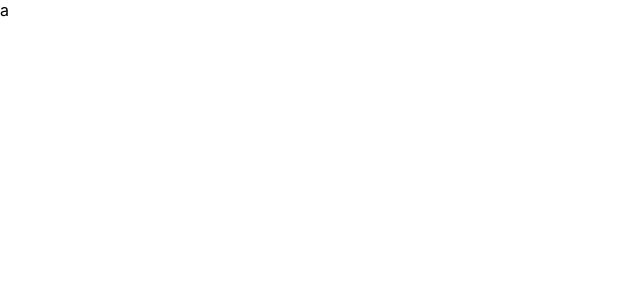
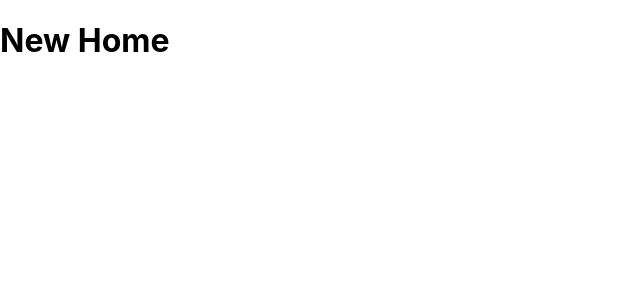
Before and after one commit to aidensung/art-market, a React (Create React App) app: page / in a window 1280 px wide. Shown: the top 300 px of the page, without its empty margins (0-640 px from the left). Built offline with nearby package versions, Linux system fonts and the light colour scheme.

Commit message:
router initial setup

```diff
--- a/package.json
+++ b/package.json
@@ -8,6 +8,7 @@
     "@testing-library/user-event": "^12.1.10",
     "react": "^17.0.2",
     "react-dom": "^17.0.2",
+    "react-router-dom": "^5.2.0",
     "react-scripts": "4.0.3",
     "web-vitals": "^1.0.1"
   },
--- a/src/App.js
+++ b/src/App.js
@@ -1,7 +1,8 @@
-import "./App.css";
+import './App.css';
+import ROUTES, { RenderRoutes } from './routes';
 
 function App() {
-  return <a>a</a>;
+	return <RenderRoutes routes={ROUTES} />;
 }
 
 export default App;
--- /dev/null
+++ b/src/Home.js
@@ -0,0 +1,7 @@
+import React from 'react';
+
+const Home = (props) => {
+	return <h1>New Home</h1>;
+};
+
+export default Home;
--- a/src/index.js
+++ b/src/index.js
@@ -3,12 +3,15 @@ import ReactDOM from 'react-dom';
 import './index.css';
 import App from './App';
 import reportWebVitals from './reportWebVitals';
+import { BrowserRouter } from 'react-router-dom';
 
 ReactDOM.render(
-  <React.StrictMode>
-    <App />
-  </React.StrictMode>,
-  document.getElementById('root')
+	<React.StrictMode>
+		<BrowserRouter>
+			<App />
+		</BrowserRouter>
+	</React.StrictMode>,
+	document.getElementById('root')
 );
 
 // If you want to start measuring performance in your app, pass a function
--- /dev/null
+++ b/src/routes.js
@@ -0,0 +1,205 @@
+import React from 'react';
+import { Route, Switch } from 'react-router-dom';
+import Home from './Home';
+
+const ROUTES = [
+	{ path: '/', key: 'ROOT', exact: true, component: Home },
+	{
+		path: '/auth',
+		key: 'AUTH',
+		component: RenderRoutes,
+		routes: [
+			{
+				path: '/auth/signup',
+				key: 'AUTH_SIGN_UP',
+				exact: true,
+				component: () => <h1>SignUp</h1>,
+			},
+			{
+				path: '/auth/login',
+				key: 'AUTH_LOG_IN',
+				exact: true,
+				component: () => <h1>LogIn</h1>,
+			},
+		],
+	},
+	{
+		path: '/profile',
+		key: 'PROFILE',
+		component: RenderRoutes,
+		routes: [
+			{
+				path: '/profile',
+				key: 'PROFILE_ROOT',
+				exact: true,
+				component: () => <h1>Profile Overview</h1>,
+			},
+			{
+				path: '/profile/transaction-history',
+				key: 'PROFILE_TRANSACTION_HISTORY',
+				exact: true,
+				component: () => <h1>Transaction History</h1>,
+			},
+			{
+				path: '/profile/transaction-history/:tid',
+				key: 'PROFILE_TRANSACTION_HISTORY_DETAIL',
+				exact: true,
+				component: () => <h1>Transaction History of OOO</h1>,
+			},
+			{
+				path: '/profile/favourites',
+				key: 'PROFILE_FAVOURITES',
+				exact: true,
+				component: () => <h1> List of Favourites </h1>,
+			},
+			{
+				path: '/profile/artworks-history',
+				key: 'PROFILE_ARTWORKS_HISTORY',
+				exact: true,
+				component: () => <h1>List of artworks</h1>,
+			},
+			{
+				path: '/profile/artworks-history/:aid',
+				key: 'PROFILE_ARTWORKS_HISTORY_DETAIL',
+				exact: true,
+				component: () => <h1>Detail of Artwork</h1>,
+			},
+			{
+				path: '/profile/jobs-history',
+				key: 'PROFILE_JOBS-HISTORY',
+				exact: true,
+				component: () => <h1>List of Jobs</h1>,
+			},
+			{
+				path: '/profile/jobs-history/:jid',
+				key: 'PROFILE_JOBS-HISTORY_DETAIL',
+				exact: true,
+				component: () => <h1>Detail of Job</h1>,
+			},
+			{
+				path: '/profile/inbox',
+				key: 'PROFILE_INBOX',
+				exact: true,
+				component: () => <h1>List of Message</h1>,
+			},
+			{
+				path: '/profile/inbox/:mid',
+				key: 'PROFILE_INBOX_DETAIL',
+				exact: true,
+				component: () => <h1>Detail of Message</h1>,
+			},
+		],
+	},
+	{
+		path: '/account-setting',
+		key: 'ACCOUNT_SETTING',
+		component: RenderRoutes,
+		routes: [
+			{
+				path: '/account-setting',
+				key: 'ACCOUNT_SETTING_ROOT',
+				exact: true,
+				component: () => <h1>Account Setting</h1>,
+			},
+			{
+				path: '/account-setting/payments',
+				key: 'ACCOUNT_SETTING_PAYMENTS',
+				exact: true,
+				component: () => <h1>Payments Setting</h1>,
+			},
+			{
+				path: '/account-setting/notifications',
+				key: 'ACCOUNT_SETTING_NOTIFICATIONS',
+				exact: true,
+				component: () => <h1>Notification Setting</h1>,
+			},
+		],
+	},
+	{
+		path: '/post',
+		key: 'POST',
+		component: RenderRoutes,
+		routes: [
+			{
+				path: '/post/select-category',
+				key: 'POST_SELECT-CATEGORY',
+				exact: true,
+				component: () => <h1>Select Category Form</h1>,
+			},
+			{
+				path: '/post/artworks',
+				key: 'POST_ARTWORKS',
+				exact: true,
+				component: () => <h1>Artwork Upload Form</h1>,
+			},
+			{
+				path: '/post/jobs',
+				key: 'POST_JOBS',
+				exact: true,
+				component: () => <h1>Job Upload Form</h1>,
+			},
+		],
+	},
+	{
+		path: '/artworks',
+		key: 'ARTWORKS',
+		component: RenderRoutes,
+		routes: [
+			{
+				path: '/artworks',
+				key: 'ARTWORKS_ROOT',
+				exact: true,
+				component: () => <h1>List of Artworks</h1>,
+			},
+		],
+	},
+	{
+		path: '/jobs',
+		key: 'JOBS',
+		component: RenderRoutes,
+		routes: [
+			{
+				path: '/jobs',
+				key: 'JOBS_ROOT',
+				exact: true,
+				component: () => <h1>List of jobs</h1>,
+			},
+		],
+	},
+	{
+		path: '/checkout',
+		key: 'CHEKOUT',
+		component: RenderRoutes,
+		routes: [
+			{
+				path: '/checkout',
+				key: 'CHEKOUT_ROOT',
+				exact: true,
+				component: () => <h1>Check Out</h1>,
+			},
+		],
+	},
+];
+
+export default ROUTES;
+
+const RouteWithSubRoutes = (route) => {
+	return (
+		<Route
+			path={route.path}
+			exact={route.exact}
+			render={(props) => <route.component {...props} routes={route.routes} />}
+		/>
+	);
+};
+
+export function RenderRoutes({ routes }) {
+	return (
+		<Switch>
+			{routes.map((route, i) => {
+				return <RouteWithSubRoutes key={route.key} {...route} />;
+			})}
+			<Route component={() => <h1>Not Found!</h1>} />
+		</Switch>
+	);
+}
```
Also changed, not shown: 1 other file (tests, documents, lock files or other folders).
